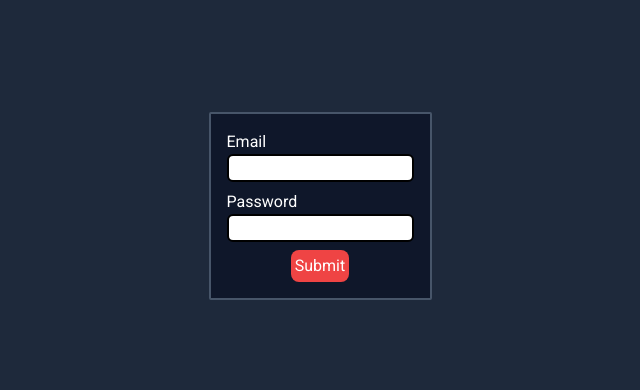
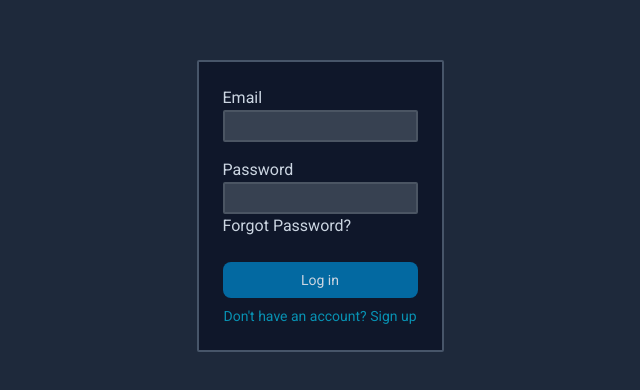
Before and after one commit to sabashatirishvili/chat-frontend, a Next.js app: page /login in a window 1280 px wide. Shown: the part 194-584 px from the top of the page, without its empty margins (320-960 px from the left). Built offline with nearby package versions, Linux system fonts and the light colour scheme.

Commit message:
Added styles

```diff
--- a/src/app/layout.tsx
+++ b/src/app/layout.tsx
@@ -16,7 +16,7 @@ export default function RootLayout({
   children: React.ReactNode;
 }>) {
   return (
-    <html lang="en" className="text-white h-full bg-slate-800">
+    <html lang="en" className="h-full bg-slate-800 text-slate-300">
       <body className={`${roboto.className} h-full`}>{children}</body>
     </html>
   );
--- a/src/app/login/page.tsx
+++ b/src/app/login/page.tsx
@@ -1,21 +1,24 @@
 "use client";
 import React from 'react'
 import Button from '@/components/Button/Button';
+import Input from '@/components/Input/Input';
 
 export default function Login() {
   return (
     <div className='flex items-center justify-center h-full'>
-      <div className='flex flex-col items-center justify-between gap-2 bg-slate-900 border-2 border-slate-600 p-4 rounded-sm'>
-        <div className='flex flex-col'>
+      <div className='flex flex-col justify-betwee bg-slate-900 border-2 border-slate-600 p-6 rounded-sm'>
+        <div className='flex flex-col pb-4'>
           <label htmlFor="email" className='self-start'>Email</label>
-          <input type="text" name="email" className='border-2 border-black bg-white rounded-md flex-1' />
+          <Input name='email'/>
         </div>
-        <div className='flex flex-col'>
+        <div className='flex flex-col pb-6'>
           <label htmlFor="password" className='self-start'>Password</label>
-          <input type="text" name='password' className='border-2 border-black bg-white rounded-md flex-1' />
+          <Input name='password'/>
+          <p>Forgot Password?</p>
         </div>
 
-        <Button>Submit</Button>
+        <Button>Log in</Button>
+        <button className='text-sm pt-2 text-cyan-600 hover:cursor-pointer'>Don&apos;t have an account? Sign up</button>
       </div>
     </div>
   )
--- a/src/components/Button/Button.tsx
+++ b/src/components/Button/Button.tsx
@@ -6,7 +6,7 @@ interface ButtonProps {
 
 function Button({ children }: ButtonProps,) {
   return (
-    <div className='bg-red-500 rounded-lg p-1 text-md hover:cursor-pointer'>{children}</div>
+    <div className='bg-sky-700 flex justify-center items-center text-sm rounded-lg h-9 p-2 text-md hover:cursor-pointer'>{children}</div>
   )
 }
 
--- a/src/components/Input/Input.tsx
+++ b/src/components/Input/Input.tsx
@@ -4,7 +4,7 @@ type InputProps = InputHTMLAttributes<HTMLInputElement>;
 
 function Input(props: InputProps) {
   return (
-    <input {...props} className='' />
+    <input {...props} className='bg-gray-700 h-8 border-2 border-gray-600 rounded-sm p-1' />
   )
 }
 
```
